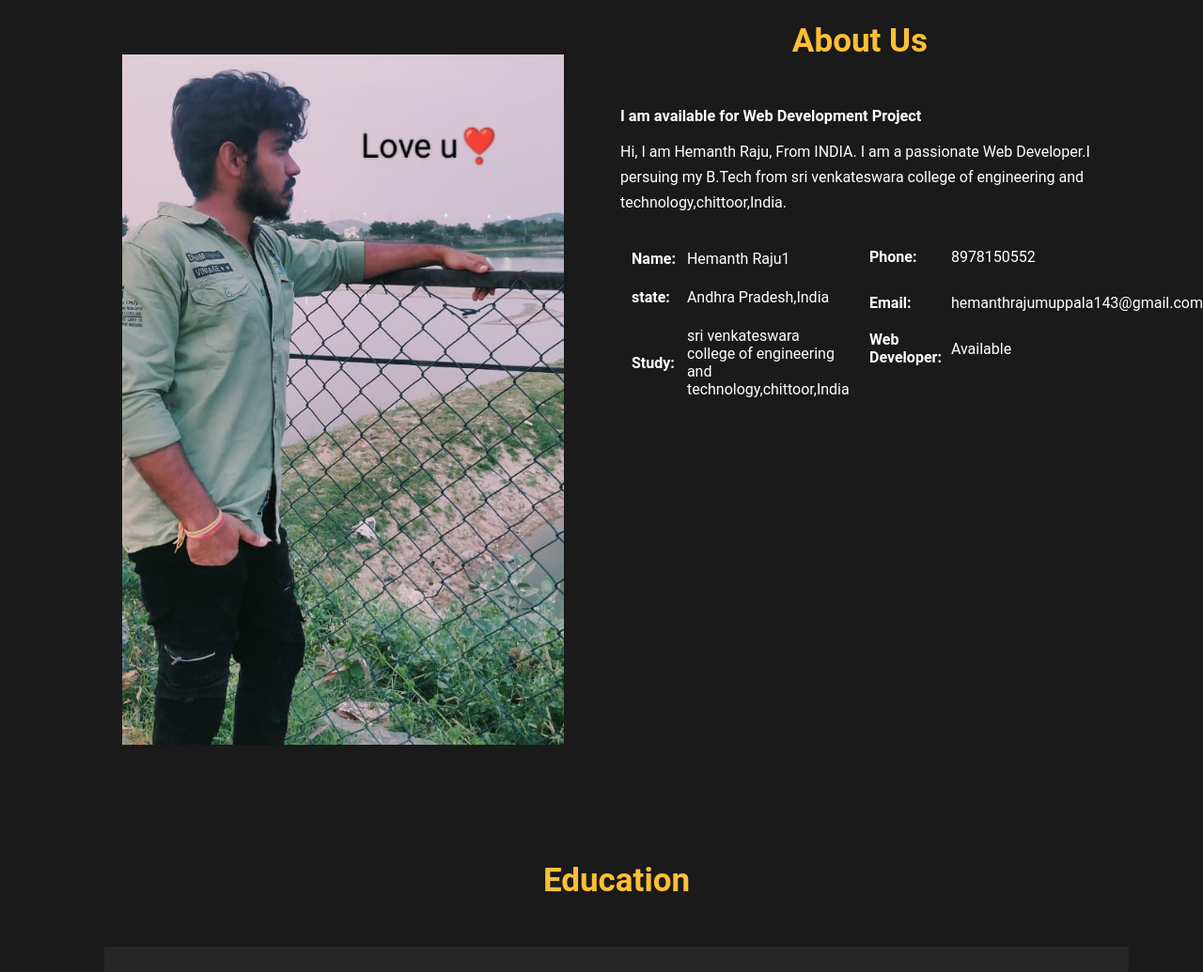
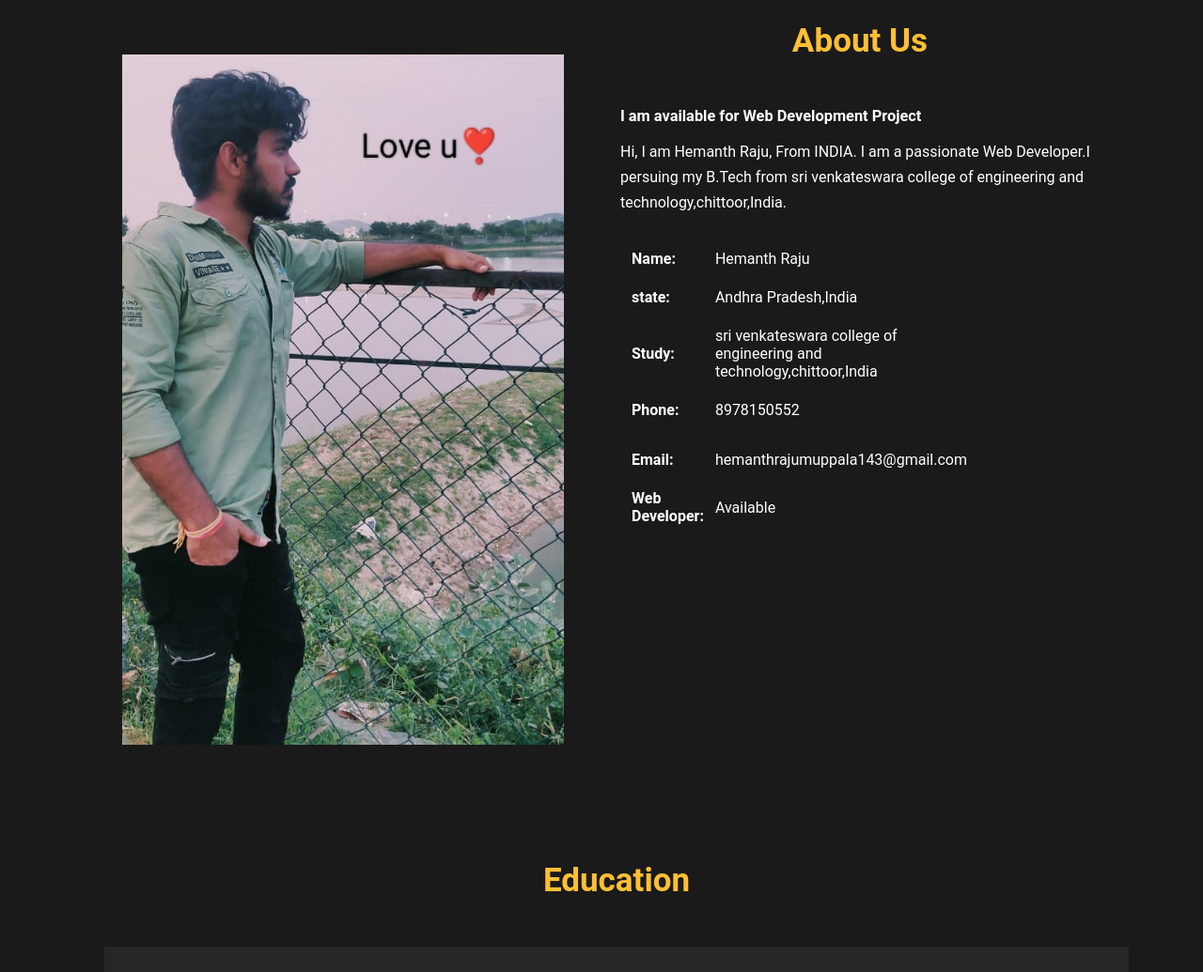
Before and after one commit to HemanthRajuMuppala/portfolio_website, a plain HTML site: page index.html in a window 1280 px wide. Shown: the part 897-1932 px from the top of the page at 94% size. Drawn offline with Linux system fonts and the light colour scheme.

Commit message:
Update index.html

```diff
--- a/index.html
+++ b/index.html
@@ -74,7 +74,7 @@
             <table cellspacing="12" cellpadding="12">
                <tr>
                  <th>Name:</th>
-                 <td>Hemanth Raju1</td>
+                 <td>Hemanth Raju</td>
                </tr>
                <tr>
                  <th>state:</th>
@@ -84,10 +84,6 @@
                  <th>Study:</th>
                  <td> sri venkateswara college of engineering and technology,chittoor,India</td>
                </tr>
-             </table>
-           </div>
-           <div class="width-50 mt-20">
-            <table cellspacing="10" cellpadding="8">
                <tr>
                  <th>Phone:</th>
                  <td>8978150552</td>
```
